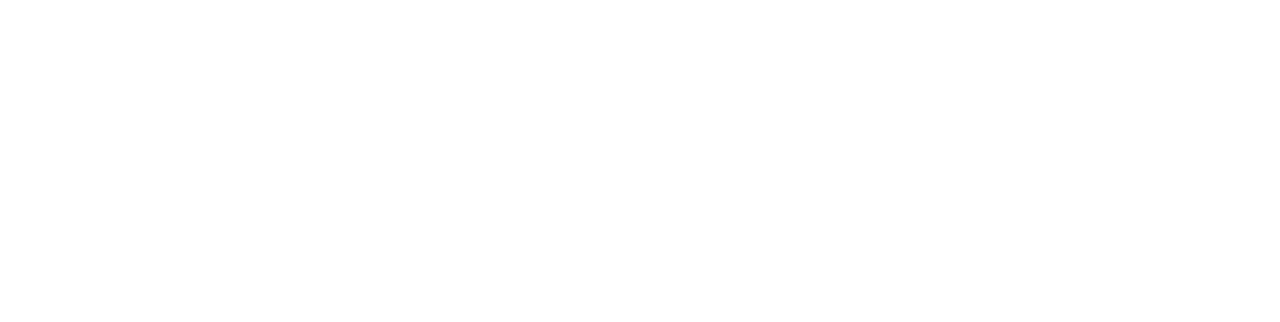
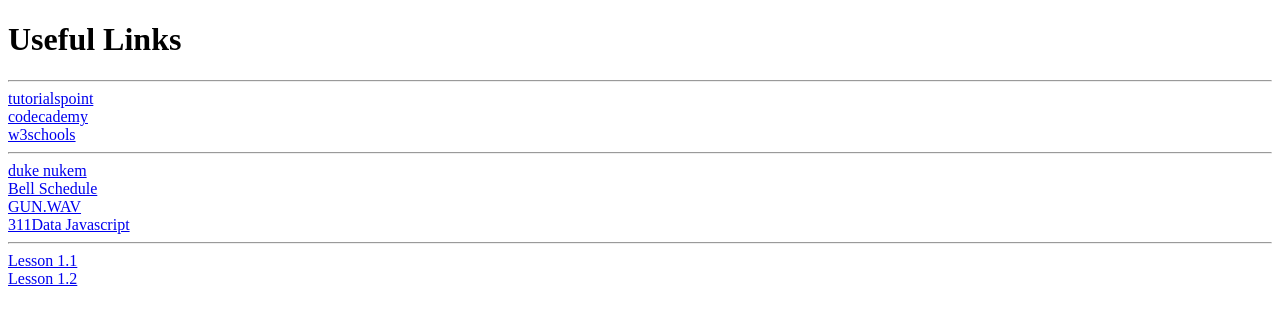
Before and after one commit to cadenw4/Web-dev, a plain HTML site: page Unit1/WDLesson1_3Practical/index.html in a window 1280 px wide. Drawn offline with Linux system fonts and the light colour scheme.

Commit message:
Finished 1.3 Practical

```diff
--- a/Unit1/WDLesson1_3Practical/index.html
+++ b/Unit1/WDLesson1_3Practical/index.html
@@ -14,26 +14,31 @@
         <a href="http://www.baysidehighschool.org/"> w3schools </a>
     -->
     <!-- Challenge 1: Add a heading for "Useful Links". -->
-
+<h1>Useful Links</h1>
     <!-- Challenge 2: Add a horizontal rule underneath. -->
-
+<hr>
     <!-- Challenge 3: Create a link to https://www.tutorialspoint.com/ -->
-
+<a href = "https://www.tutorialspoint.com/"> tutorialspoint </a>
     <!-- Challenge 4: Add a break to skip down to the next line -->
-
+<br>
     <!-- Challenge 5: Create a link to https://www.codecademy.com/ -->
-
+<a href = "https://www.codecademy.com/">codecademy</a>
     <!-- Challenge 6: Add a break to skip down to the next line -->
-
+  <br>
     <!-- Challenge 7: Create a link to https://www.w3schools.com/ -->
-
+    <a href = "https://www.w3schools.com/">w3schools</a>
     <!-- Challenge 8: Add a horizontal rule and break -->
-
+ <br><hr>
     <!-- Example of link to an internal sources
       <a href="resources/dukenukem.jpg"> Duke Nukem </a> <br>
-    -->
+    --> <a href = "resources/dukenukem.jpg"> duke nukem </a> <br>
     <!-- Challenge 9: Create links for the rest of the items located in resources -->
-
+<a href = "resources/BellSchedule.pdf">Bell Schedule</a> <br>
+<a href = "resources/GUN.WAV">GUN.WAV</a> <br>
+<a href = "resources/311Data.js"> 311Data Javascript</a>
     <!-- Challenge Bonus: Create links to your Lesson 1 and Lesson 2 Activities.  Hint: Use the same link that you posted in Google Classroom for the submission of each Lesson Activity -->
+     <hr>
+     <a href="https://cadenw4.github.io/Web-dev/Unit1/WDLesson1_1Practical/">Lesson 1.1</a> <br>
+     <a href="https://cadenw4.github.io/Web-dev/Unit1/WDLesson1_2Practical/index.html?authuser=0">Lesson 1.2</a>
   </body>
 </html>
```
